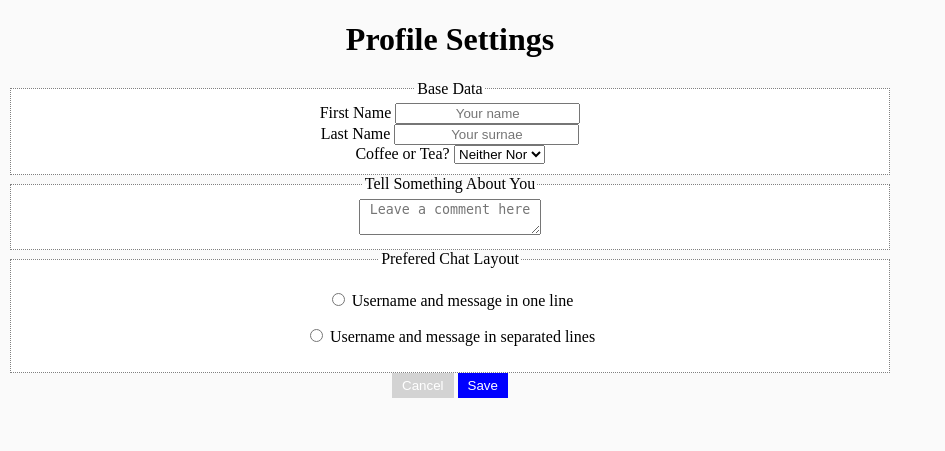
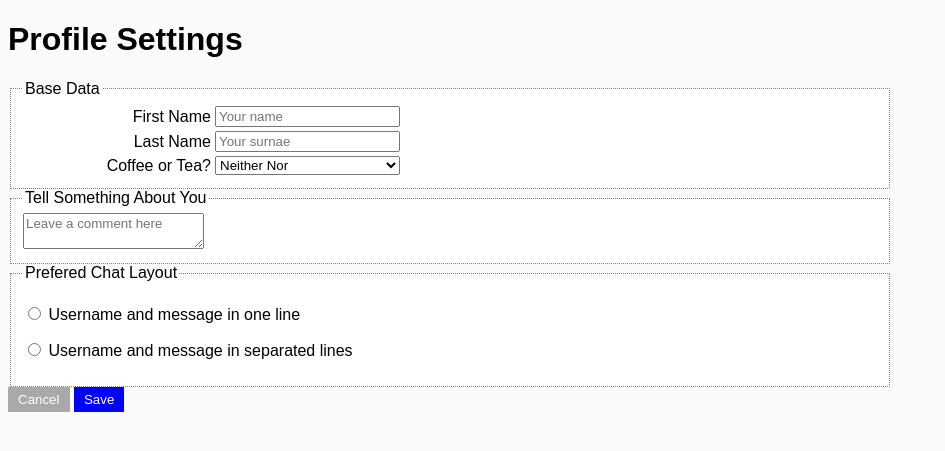
Before and after one commit to ImpyKid/webtechnologien, a PHP site: page /settings.html in a window 1280 px wide. Shown: the top 451 px of the page, without its empty margins (0-945 px from the left). Run offline with PHP 8.4, Linux system fonts and the light colour scheme.

Commit message:
Change inputs to tables

```diff
--- a/Aufgabe 2/friends.html
+++ b/Aufgabe 2/friends.html
@@ -20,6 +20,6 @@
             <li><a href="chat.html">Friend request from <b>Track</b></a></li>
         </ol>
         <hr>
-        <input type="text" placeholder="Add Friend to list"> <a href="#"><button>Add</button></a>
+        <input type="text" placeholder="Add Friend to list"> <a href="#"><button class="btn-wide-grey">Add</button></a>
     </body>
 </html>
--- a/Aufgabe 2/settings.html
+++ b/Aufgabe 2/settings.html
@@ -8,14 +8,36 @@
         <h1>Profile Settings</h1>
         <fieldset>
             <legend>Base Data</legend>
-            First Name <input type="text" placeholder="Your name"><br>
-            Last Name <input type="text" placeholder="Your surnae"><br>
+            <table>
+                <tr>
+                    <td>
+                        <label for="name">First Name</label>
+                    </td>
+                    <td>
+                        <input type="text" name="name" id="name" placeholder="Your name">
+                    </td>
+                </tr>
+                <tr>
+                    <td>
+                        <label for="surname">Last Name</label>
+                    </td>
+                    <td>
+                        <input type="text" name="surname" id="surname" placeholder="Your surnae">
+                    </td>
+                </tr>
+                <tr>
+                    <td>
                         Coffee or Tea?
+                    </td>
+                    <td>
                         <select>
                             <option value="nothin">Neither Nor</option>
                             <option value="coffee">Coffee</option>
                             <option value="tea">Tea</option>
                         </select>
+                    </td>
+                </tr>
+            </table>
         </fieldset>
         <fieldset>
             <legend>Tell Something About You</legend>
--- a/Aufgabe 2/style.css
+++ b/Aufgabe 2/style.css
@@ -1,6 +1,6 @@
 * {
-    text-align: center;
     max-width: 900px;
+    font-family: Arial, Helvetica, sans-serif;
 }
 
 body {
@@ -12,8 +12,17 @@ fieldset {
     border: 1px dotted grey;
 }
 
+table td {
+    width: 50%;
+    text-align: end;
+}
+
+hr {
+    border: 1px dotted grey;
+}
+
 .btn-grey {
-    background-color: lightgrey;
+    background-color: #a9a9a9;
     color: white;
     border: 0px;
     border-radius: 0%;
@@ -27,3 +36,20 @@ fieldset {
     border-radius: 0%;
     padding: 5px 10px 5px 10px;
 }
+
+.btn-wide-grey {
+    background-color: #a9a9a9;
+    color: white;
+    border: 0px;
+    border-radius: 0%;
+    width: 150px;
+    padding: 7px 0px 7px 0px;
+}
+
+input .wide-text {
+
+}
+
+select {
+    width: 100%;
+}
```
Also changed, not shown: Aufgabe 2/login.html (+18 -5 lines). Lines whose indentation alone changed are shown as unchanged.
